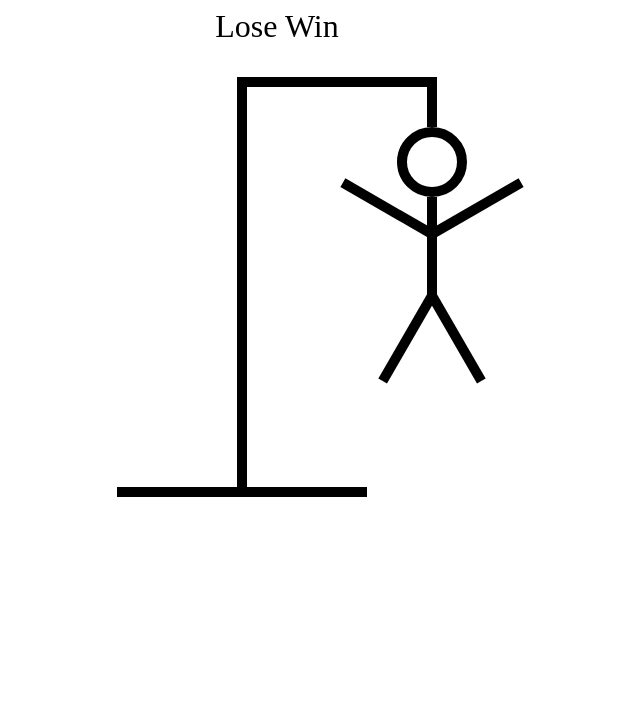
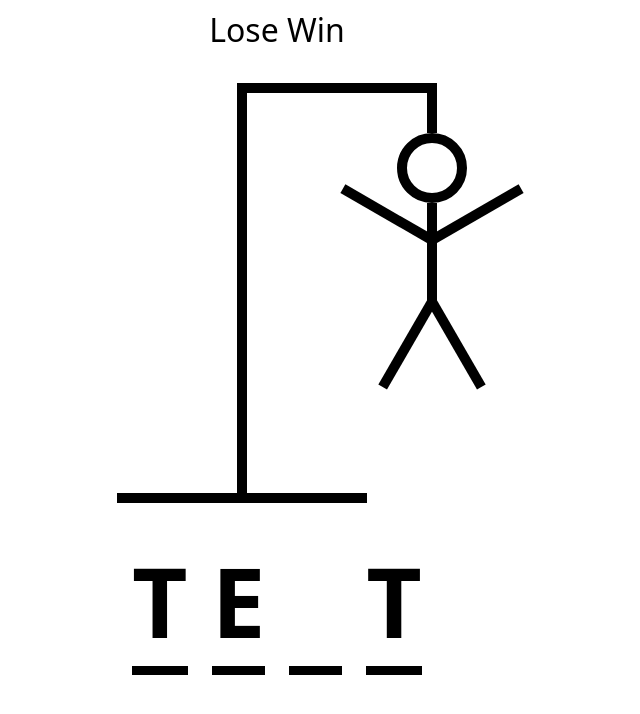
Before and after one commit to FranciscoBMBCorrea/Learning, a React (Vite) app in the folder Youtube/react-TS-hangman/: page / in a window 1280 px wide. Shown: the top 714 px of the page, without its empty margins (363-1003 px from the left). Built offline with nearby package versions, Linux system fonts and the light colour scheme; the HTML template or start-up script is replaced by a standard one.

Commit message:
add word.css file and finished the hangmanword

```diff
--- a/Youtube/react-TS-hangman/src/HangmanWord.tsx
+++ b/Youtube/react-TS-hangman/src/HangmanWord.tsx
@@ -1,4 +1,27 @@
+import "./css/word.css"
+
 
 export function HangmanWord() {
 
+    const word = "test"
+    const guessedLetters = ["t", "e", "g"];
+
+    return (
+        <div className="word">
+            {word.split("").map((letter, index) => (
+            <span className="letters" key={index}>
+                <span
+                style={{
+                    visibility: guessedLetters.includes(letter)
+                    ? "visible"
+                    : "hidden",
+                }}
+                >
+
+                {letter}
+                </span>
+                </span>
+            ))}
+        </div>
+    )
 }
--- a/Youtube/react-TS-hangman/src/css/styles.css
+++ b/Youtube/react-TS-hangman/src/css/styles.css
@@ -10,4 +10,5 @@
 .lose-win {
     font-size: 2rem;
     text-align: center;
+    font-family: system-ui, -apple-system, BlinkMacSystemFont, 'Segoe UI', Roboto, Oxygen, Ubuntu, Cantarell, 'Open Sans', 'Helvetica Neue', sans-serif;
 }
--- /dev/null
+++ b/Youtube/react-TS-hangman/src/css/word.css
@@ -0,0 +1,12 @@
+.word {
+    display: flex;
+    gap: .25em;
+    font-size: 6rem;
+    font-weight: bold;
+    text-transform: uppercase;
+    font-family: system-ui, -apple-system, BlinkMacSystemFont, 'Segoe UI', Roboto, Oxygen, Ubuntu, Cantarell, 'Open Sans', 'Helvetica Neue', sans-serif;
+}
+
+.letters {
+    border-bottom: .1em solid black;
+}
```
